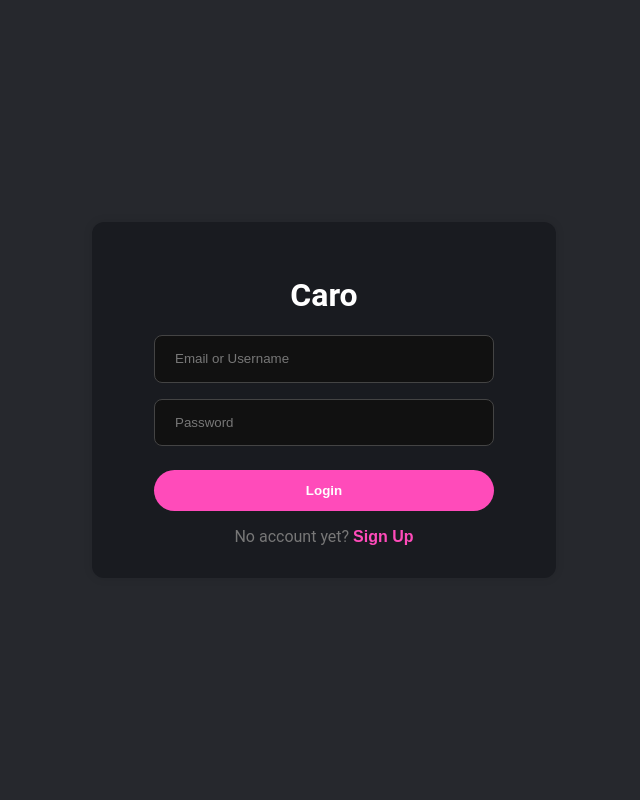
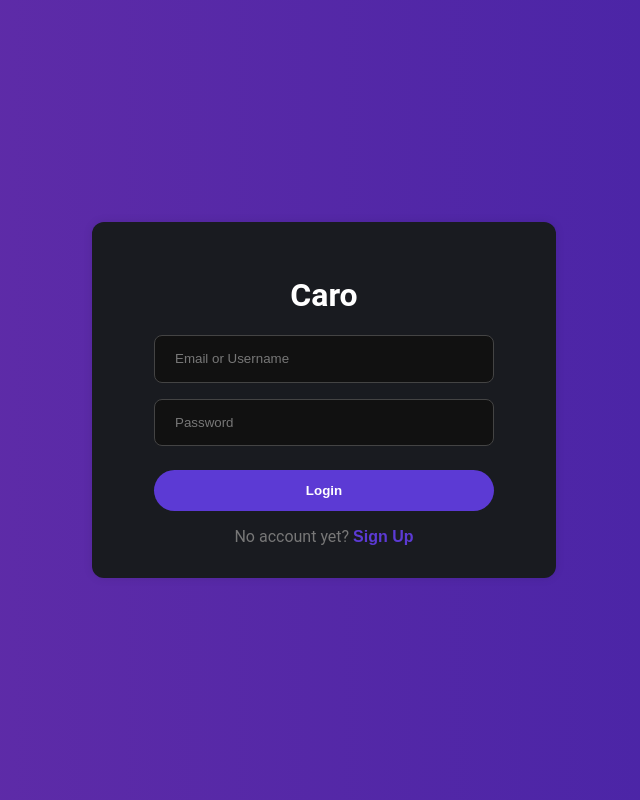
Before and after one commit to exepta/caro, an Angular app in the folder apps/web/: page / in a window 1280 px wide. Shown: the whole page, without its empty margins (316-956 px from the left). Built offline with nearby package versions, Linux system fonts and the light colour scheme.

Commit message:
feat(#3): change colors because carolin

```diff
--- a/apps/web/src/app/pages/authentication-page/authentication-page.scss
+++ b/apps/web/src/app/pages/authentication-page/authentication-page.scss
@@ -21,10 +21,14 @@
   button {
     background: none;
     border: none;
-    color: #ff4bba;
+    color: #5c3ad4;
     cursor: pointer;
     font-weight: 600;
     font-size: 1rem;
     padding: 0;
+
+    &:hover {
+      filter: brightness(1.1);
+    }
   }
 }
--- a/apps/web/src/app/shared/styles/auth.scss
+++ b/apps/web/src/app/shared/styles/auth.scss
@@ -34,7 +34,7 @@
   border: none;
   font-weight: 600;
   cursor: pointer;
-  background: #ff4bba;
+  background: #5c3ad4;
   color: #fff;
 }
 
--- a/apps/web/src/styles.scss
+++ b/apps/web/src/styles.scss
@@ -6,7 +6,7 @@ body {
   display: flex;
   justify-content: center;
   align-items: center;
-  background-color: #26282d;
+  background: linear-gradient(90deg, #662ea8 0%, #4322a6 100%);
   height: 100vh;
   width: 100vw;
 }
```
